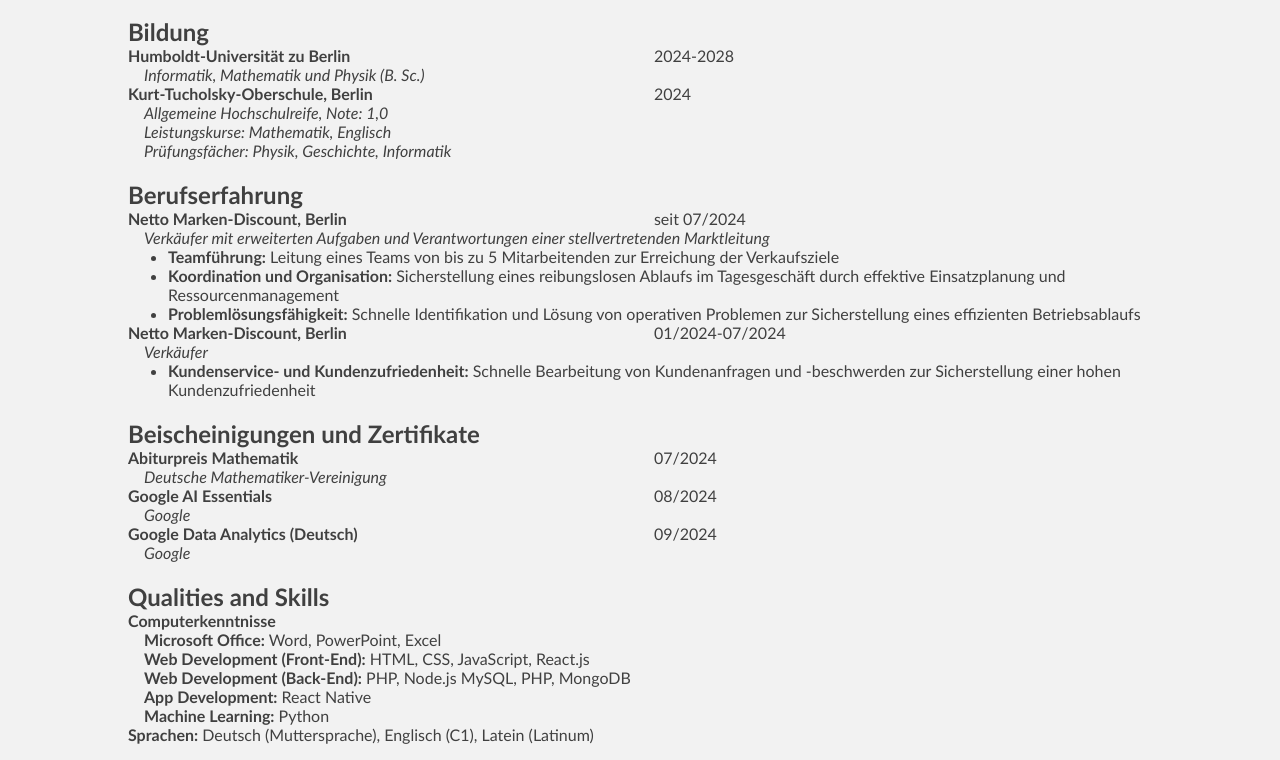
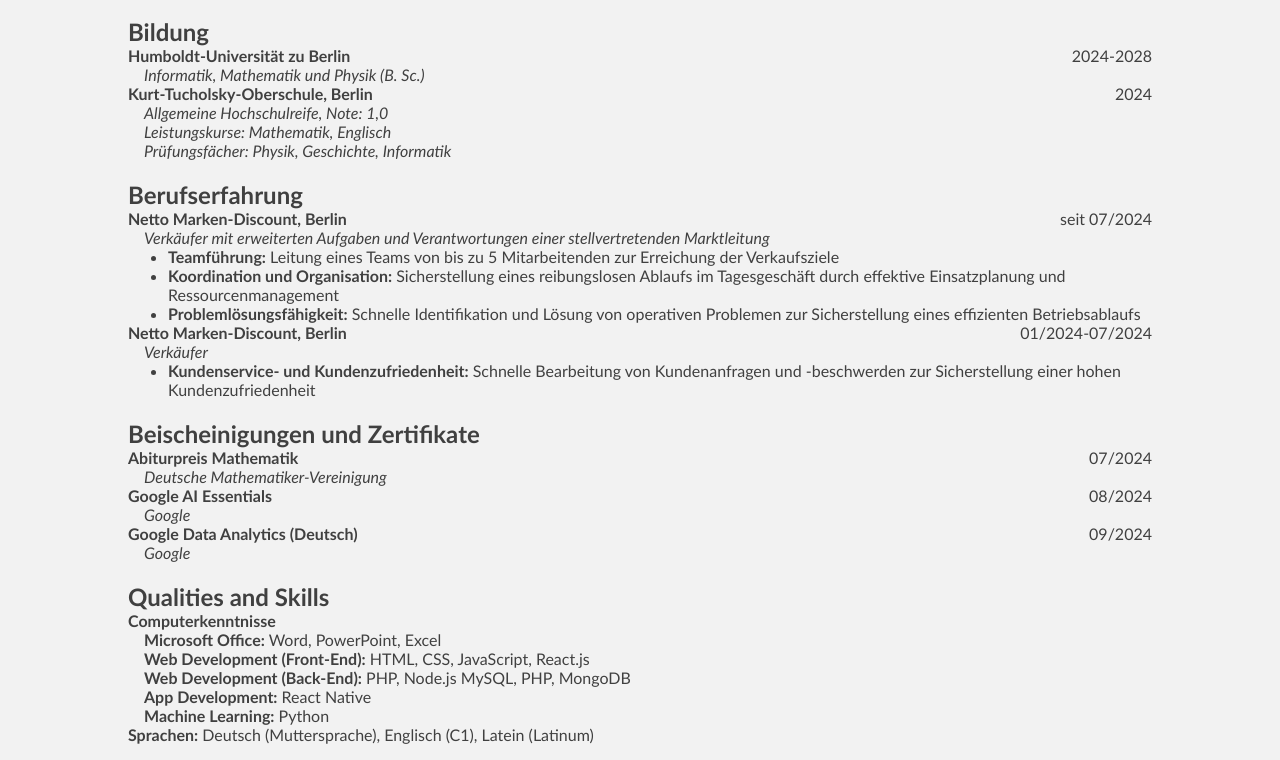
Before and after one commit to timothy-ljunggren/timothy-ljunggren.github.io, a plain HTML site: page cv.html in a window 1280 px wide. Shown: the part 106-866 px from the top of the page. Drawn offline with nearby package versions, Linux system fonts and the light colour scheme.

Commit message:
float change in cv time

```diff
--- a/styles/cv.css
+++ b/styles/cv.css
@@ -17,7 +17,7 @@
     margin-block-end: 0;
 }
 
-.time p {
+.time span {
     float: right;
 }
 
```
